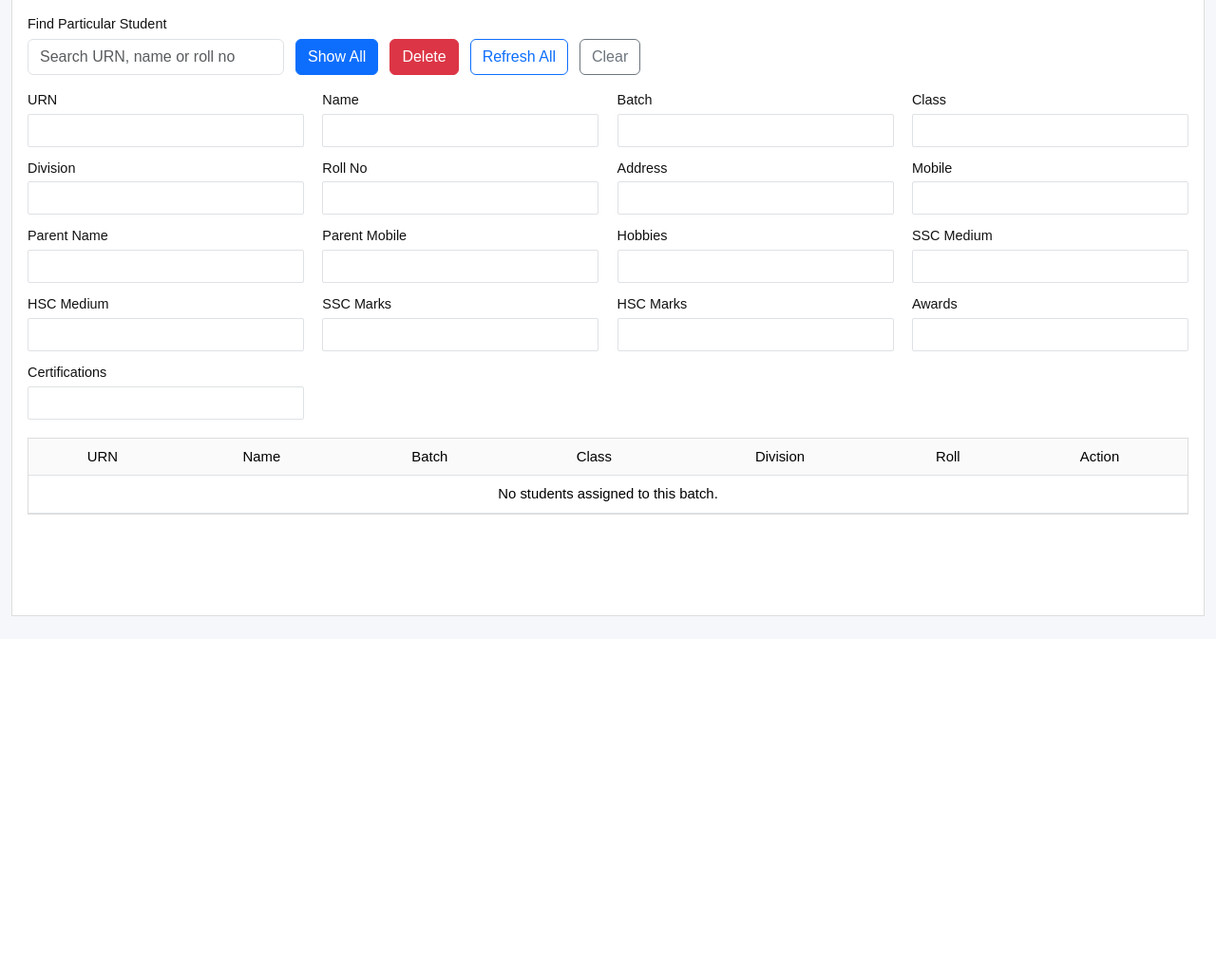
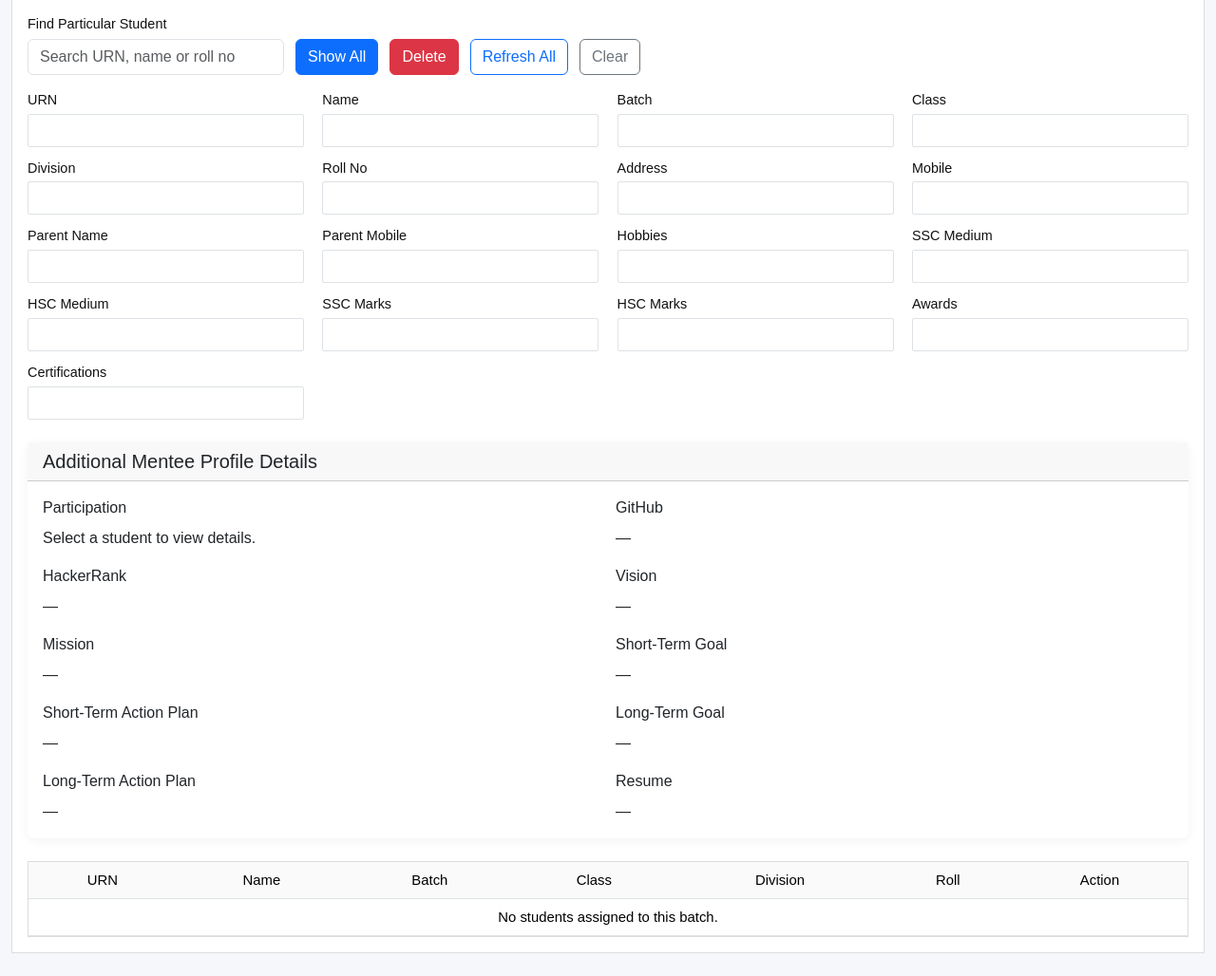
Before and after one commit to Dp43244324/mentee-management-system, a Flask app: template templates/mentor_dashboard.html in a window 1280 px wide. Shown: the part 208-1236 px from the top of the page at 95% size. Before the commit the page ends 857 px from the top, so only its background shows below. Run offline with Flask 3, Linux system fonts and the light colour scheme; the template is opened without the code that fills it, so the values that code supplies are empty; data comes from the database, SQL or seed files in the repository; some libraries are stand-ins or nearby versions.

Commit message:
Add additional mentee profile details section

```diff
--- a/templates/mentor_dashboard.html
+++ b/templates/mentor_dashboard.html
@@ -49,6 +49,67 @@
         <div><label>Awards</label><input id="p_awards" class="form-control" readonly></div>
         <div><label>Certifications</label><input id="p_certifications" class="form-control" readonly></div>
       </form>
+
+<div class="card mt-4 mb-4">
+  <div class="card-header">
+    <h5 class="mb-0">Additional Mentee Profile Details</h5>
+  </div>
+
+  <div class="card-body">
+    <div class="row g-3">
+      <div class="col-md-6">
+        <label class="form-label">Participation</label>
+        <div id="p_participation">Select a student to view details.</div>
+      </div>
+
+      <div class="col-md-6">
+        <label class="form-label">GitHub</label>
+        <div id="p_github">—</div>
+      </div>
+
+      <div class="col-md-6">
+        <label class="form-label">HackerRank</label>
+        <div id="p_hackerrank">—</div>
+      </div>
+
+      <div class="col-md-6">
+        <label class="form-label">Vision</label>
+        <div id="p_vision">—</div>
+      </div>
+
+      <div class="col-md-6">
+        <label class="form-label">Mission</label>
+        <div id="p_mission">—</div>
+      </div>
+
+      <div class="col-md-6">
+        <label class="form-label">Short-Term Goal</label>
+        <div id="p_short_goal">—</div>
+      </div>
+
+      <div class="col-md-6">
+        <label class="form-label">Short-Term Action Plan</label>
+        <div id="p_short_plan">—</div>
+      </div>
+
+      <div class="col-md-6">
+        <label class="form-label">Long-Term Goal</label>
+        <div id="p_long_goal">—</div>
+      </div>
+
+      <div class="col-md-6">
+        <label class="form-label">Long-Term Action Plan</label>
+        <div id="p_long_plan">—</div>
+      </div>
+
+      <div class="col-md-6">
+        <label class="form-label">Resume</label>
+        <div id="p_resume">—</div>
+      </div>
+    </div>
+  </div>
+</div>
+
 
       <div class="table-responsive data-table">
         <table class="table table-hover mb-0" id="studentTable">
```
